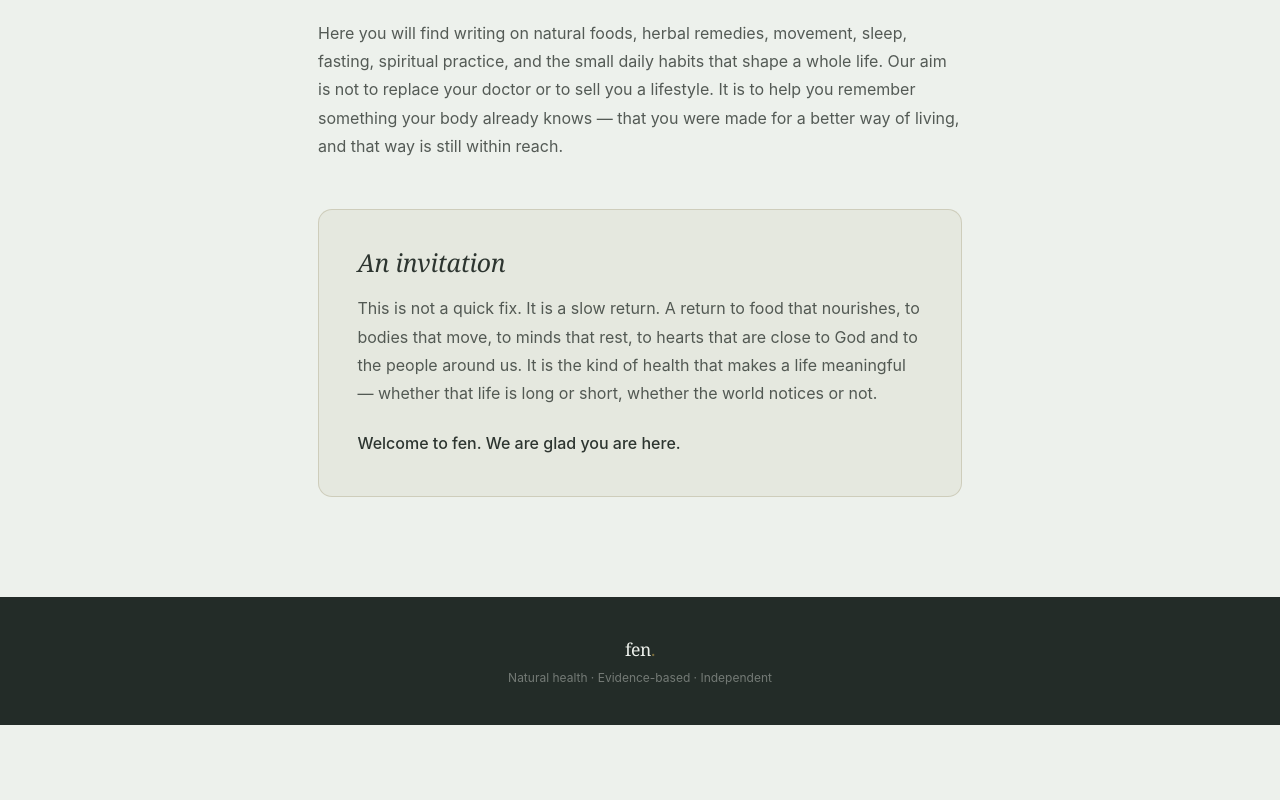
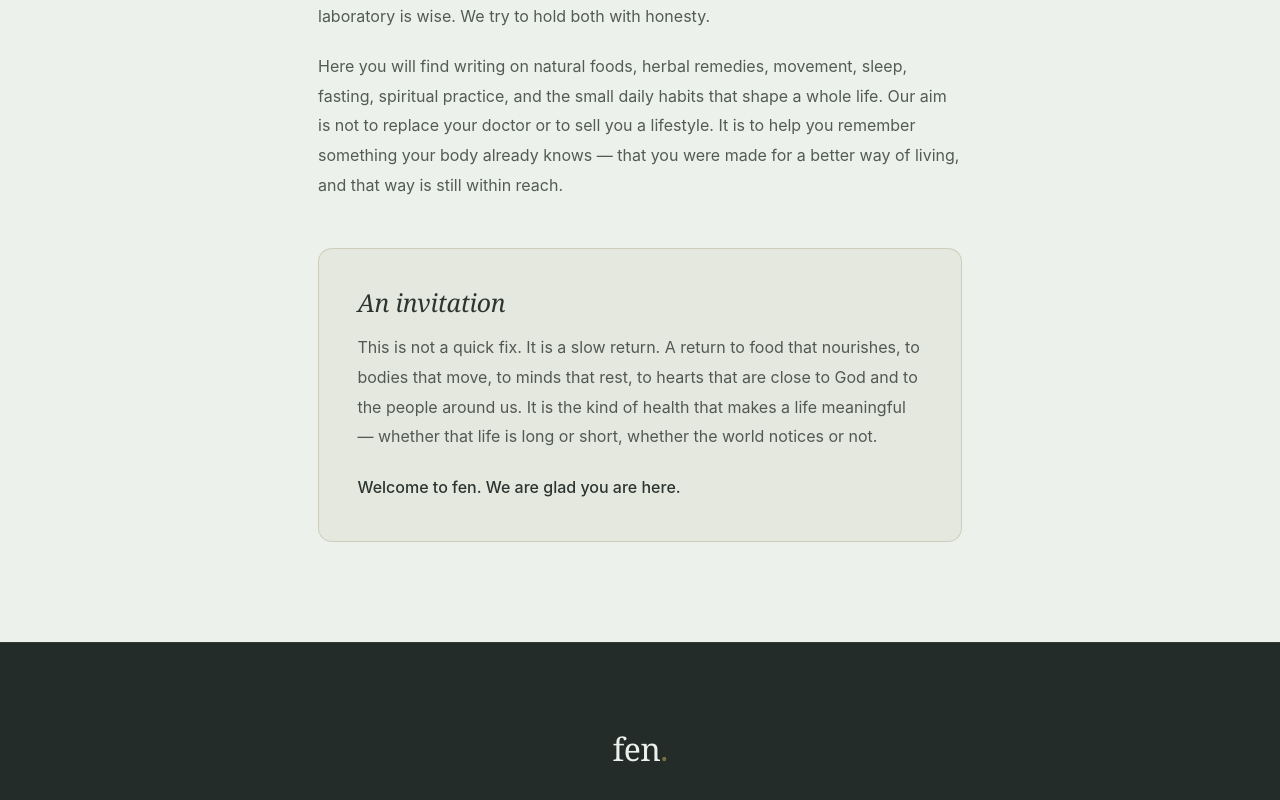
Before and after one commit to saain/fen-website, a Next.js app: page /about in a window 1280 px wide. Shown: the part 1744-2544 px from the top of the page. Before the commit the page ends 2469 px from the top, so only its background shows below. Built offline with nearby package versions, Linux system fonts and the light colour scheme.

Commit message:
Standardize about page text sizes (Dhivehi readable); unify footer with article footer

```diff
--- a/src/app/about/page.js
+++ b/src/app/about/page.js
@@ -82,22 +82,26 @@ export default function AboutPage() {
     ? "'Faruma', 'MV Waheed', 'MV Boli', Tahoma, serif"
     : "'Cormorant Garamond', 'Instrument Serif', Georgia, serif";
 
+  // Text sizes — kept in lockstep with the magnesium article template.
+  // Dhivehi script renders proportionally smaller than Latin, so RTL gets
+  // a one-step bump on every size to land at the same perceived weight.
   const pStyle = {
     fontFamily: bodyFont,
-    fontSize: 16,
-    lineHeight: isRtl ? 2.2 : 1.78,
+    fontSize: isRtl ? 17 : 16,
+    lineHeight: isRtl ? 2.3 : 1.85,
     color: 'rgba(45,53,48,0.80)',
     marginBottom: '1.3rem',
   };
 
   const h3Style = {
     fontFamily: headingFont,
-    fontSize: 'clamp(1.25rem, 2.5vw, 1.65rem)',
-    fontWeight: 500,
-    letterSpacing: '-0.01em',
+    fontSize: isRtl ? 'clamp(1.5rem, 3vw, 2rem)' : 'clamp(1.25rem, 2.5vw, 1.65rem)',
+    fontWeight: isRtl ? 700 : 500,
+    letterSpacing: isRtl ? 0 : '-0.01em',
     color: '#2D3530',
     marginBottom: '1rem',
     marginTop: '3rem',
+    lineHeight: isRtl ? 1.7 : undefined,
   };
 
   return (
@@ -145,25 +149,38 @@ export default function AboutPage() {
 
         {/* Eyebrow */}
         <p style={{
-          fontFamily: bodyFont, fontSize: 11, fontWeight: 600,
-          letterSpacing: '0.2em', textTransform: 'uppercase',
-          color: '#7B6D3E', marginBottom: '1.2rem',
+          fontFamily: bodyFont,
+          fontSize: isRtl ? 14 : 11,
+          fontWeight: 600,
+          letterSpacing: isRtl ? 0 : '0.2em',
+          textTransform: isRtl ? 'none' : 'uppercase',
+          color: '#7B6D3E',
+          marginBottom: '1.2rem',
         }}>
           {c.eyebrow}
         </p>
 
         {/* Display title */}
         <h1 style={{
-          fontFamily: headingFont, fontWeight: 500,
-          fontSize: 'clamp(2.6rem, 6vw, 4rem)', lineHeight: 0.95,
-          letterSpacing: '-0.025em', color: '#2D3530', marginBottom: '0.6rem',
+          fontFamily: headingFont,
+          fontWeight: isRtl ? 700 : 500,
+          fontSize: isRtl ? 'clamp(3rem, 7vw, 4.6rem)' : 'clamp(2.6rem, 6vw, 4rem)',
+          lineHeight: isRtl ? 1.4 : 0.95,
+          letterSpacing: isRtl ? 0 : '-0.025em',
+          color: '#2D3530',
+          marginBottom: '0.6rem',
         }}>
           {c.title}
         </h1>
         <h2 style={{
-          fontFamily: headingFont, fontStyle: 'italic', fontWeight: 400,
-          fontSize: 'clamp(1.1rem, 2.5vw, 1.45rem)', lineHeight: isRtl ? 1.8 : 1.3,
-          color: '#7B6D3E', marginBottom: '2.8rem', letterSpacing: '-0.01em',
+          fontFamily: headingFont,
+          fontStyle: isRtl ? 'normal' : 'italic',
+          fontWeight: isRtl ? 600 : 400,
+          fontSize: isRtl ? 'clamp(1.4rem, 3vw, 1.8rem)' : 'clamp(1.1rem, 2.5vw, 1.45rem)',
+          lineHeight: isRtl ? 1.9 : 1.3,
+          color: '#7B6D3E',
+          marginBottom: '2.8rem',
+          letterSpacing: isRtl ? 0 : '-0.01em',
         }}>
           {c.subtitle}
         </h2>
@@ -172,7 +189,7 @@ export default function AboutPage() {
         <div style={{ height: 1, background: 'linear-gradient(90deg, transparent, rgba(123,109,62,0.40), transparent)', marginBottom: '2.8rem' }} />
 
         {/* Opening */}
-        <p style={{ ...pStyle, fontSize: 17, lineHeight: isRtl ? 2.2 : 1.80, overflow: 'hidden', paddingTop: isRtl && c.opening.startsWith('އ') ? 24 : 0 }}>
+        <p style={{ ...pStyle, fontSize: isRtl ? 18 : 17, lineHeight: isRtl ? 2.3 : 1.80, overflow: 'hidden', paddingTop: isRtl && c.opening.startsWith('އ') ? 24 : 0 }}>
           {isRtl && c.opening.startsWith('އ') ? (
             <>
               <img
@@ -223,9 +240,12 @@ export default function AboutPage() {
           borderRadius: 14, padding: 'clamp(1.5rem, 3vw, 2.5rem)', marginTop: '3rem',
         }}>
           <h3 style={{
-            fontFamily: headingFont, fontStyle: 'italic', fontWeight: 400,
-            fontSize: 'clamp(1.2rem, 2.5vw, 1.55rem)', letterSpacing: '-0.01em',
-            color: '#2D3530', marginBottom: '1rem', lineHeight: isRtl ? 1.8 : 1.2,
+            fontFamily: headingFont,
+            fontStyle: isRtl ? 'normal' : 'italic',
+            fontWeight: isRtl ? 700 : 400,
+            fontSize: isRtl ? 'clamp(1.5rem, 3vw, 1.9rem)' : 'clamp(1.2rem, 2.5vw, 1.55rem)',
+            letterSpacing: isRtl ? 0 : '-0.01em',
+            color: '#2D3530', marginBottom: '1rem', lineHeight: isRtl ? 1.7 : 1.2,
           }}>
             {c.s4title}
           </h3>
@@ -235,20 +255,14 @@ export default function AboutPage() {
 
       </main>
 
-      {/* FOOTER */}
-      <footer style={{
-        background: '#232C28', padding: '2.5rem 28px', textAlign: 'center',
-        fontFamily: bodyFont,
-      }}>
-        <a href="/" style={{
-          fontFamily: headingFont, fontSize: '1.1rem', fontWeight: 400,
-          color: '#EDF1EC', textDecoration: 'none', letterSpacing: '-0.02em',
-        }}>
-          fen<span style={{ color: '#7B6D3E' }}>.</span>
-        </a>
-        <p style={{ marginTop: '0.6rem', color: 'rgba(237,241,236,0.40)', fontSize: 12, fontFamily: bodyFont }}>
-          {c.footer}
-        </p>
+      {/* FOOTER — identical to article footers */}
+      <footer className="footer">
+        <div className="container" style={{ textAlign: 'center', padding: '20px 0' }}>
+          <span className="footer-logo">
+            fen<span style={{ color: '#7B6D3E' }}>.</span>
+          </span>
+          <p className="footer-copy">© 2026 fen. All rights reserved.</p>
+        </div>
       </footer>
 
     </div>
```
Also changed, not shown: 1 other file (tests, documents, lock files or other folders).
